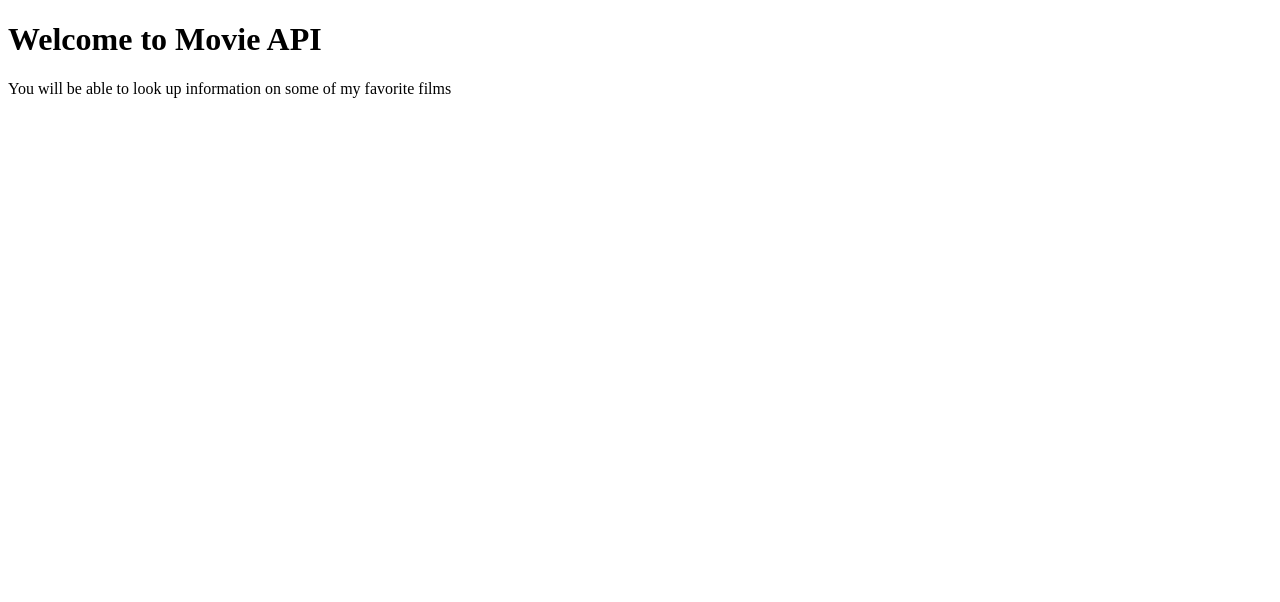
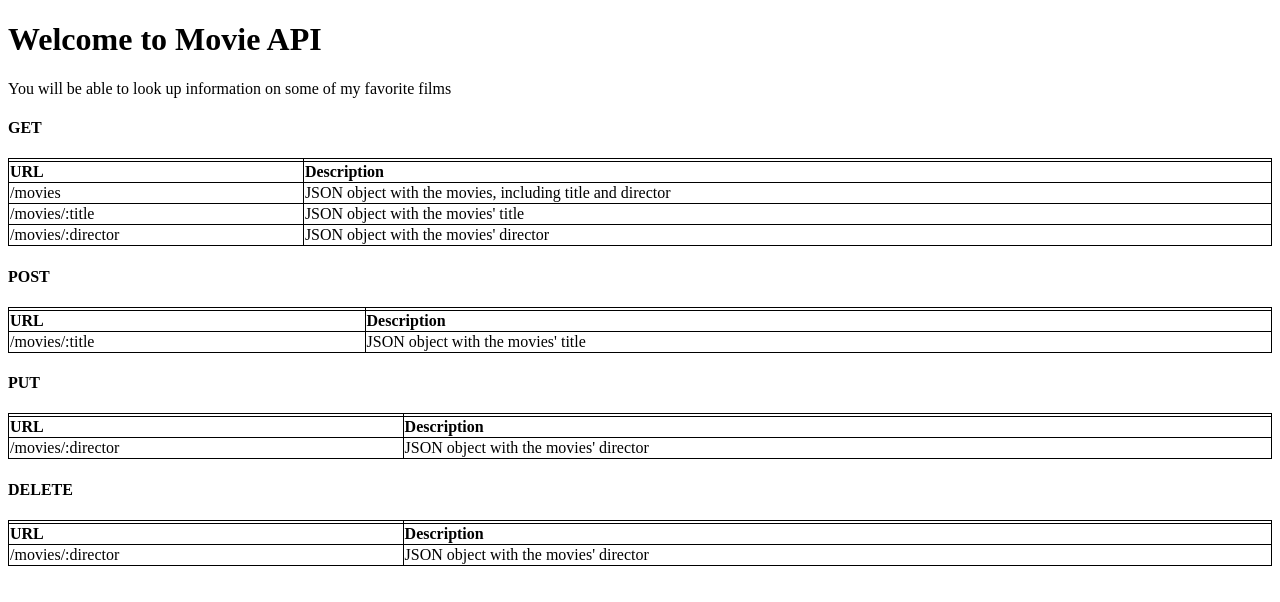
Before and after one commit to maxzakh/movie-api, a website: page public/documentation.html in a window 1280 px wide. Drawn offline with Linux system fonts and the light colour scheme.

Commit message:
added table to documentation

```diff
--- a/index.js
+++ b/index.js
@@ -39,6 +39,11 @@ app.get("/movies/:title", (req, res) => {
   res.json(Movies.find((movie) => {
       return movie.title === req.params.title
   }));
+});
+app.get("/movies/:director", (req, res) => {
+    res.json(Movies.find((movie) => {
+        return movie.director === req.params.director
+    }));
 });
 // app.get("/users", (req, res) => {
 //   res.send(“Successful GET request returning data on all the users”);
--- a/public/documentation.html
+++ b/public/documentation.html
@@ -5,9 +5,93 @@
     <meta name="viewport" content="width=device-width, initial-scale=1.0">
     <meta http-equiv="X-UA-Compatible" content="ie=edge">
     <title>Documentation</title>
+    <style>
+        table, td, th {
+            border-collapse: collapse;
+            border: 1px solid black;
+        }
+
+        table {
+            border-collapse: collapse;
+            width: 100%;
+        }
+
+        th {
+            border-collapse: collapse;
+            text-align: left;
+        }
+    </style>
 </head>
 <body>
     <h1>Welcome to Movie API</h1>
     <p>You will be able to look up information on some of my favorite films</p>
+    <h4>GET</h4>
+    <table>
+        <th>
+            <tr>
+                <th>URL</th>
+                <th>Description</th>
+            </tr>
+        </th>
+        <tbody>
+            <tr>
+                <td>/movies</td>
+                <td>JSON object with the movies, including title and director</td>
+            </tr>
+            <tr>
+                <td>/movies/:title</td>
+                <td>JSON object with the movies' title</td>
+            </tr>
+            <tr>
+                <td>/movies/:director</td>
+                <td>JSON object with the movies' director</td>
+            </tr>
+        </tbody>
+    </table>
+    <h4>POST</h4>
+    <table>
+        <th>
+            <tr>
+                <th>URL</th>
+                <th>Description</th>
+            </tr>
+        </th>
+        <tbody>
+            <tr>
+                <td>/movies/:title</td>
+                <td>JSON object with the movies' title</td>
+            </tr>
+        </tbody>
+    </table>
+    <h4>PUT</h4>
+    <table>
+        <th>
+            <tr>
+                <th>URL</th>
+                <th>Description</th>
+            </tr>
+        </th>
+        <tbody>
+            <tr>
+                <td>/movies/:director</td>
+                <td>JSON object with the movies' director</td>
+            </tr>
+        </tbody>
+    </table>
+    <h4>DELETE</h4>
+    <table>
+        <th>
+            <tr>
+                <th>URL</th>
+                <th>Description</th>
+            </tr>
+        </th>
+        <tbody>
+            <tr>
+                <td>/movies/:director</td>
+                <td>JSON object with the movies' director</td>
+            </tr>
+        </tbody>
+    </table>
 </body>
 </html>
```
